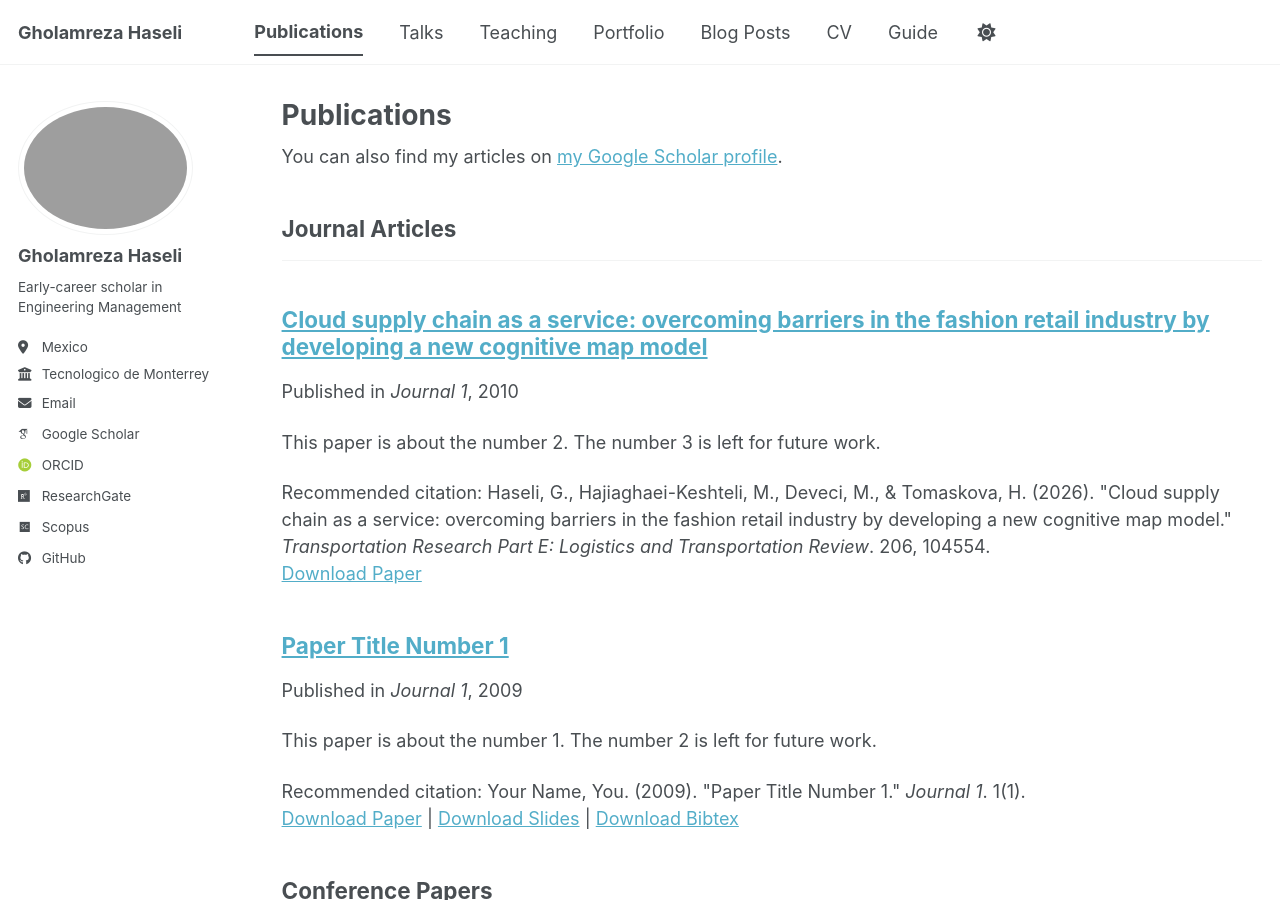
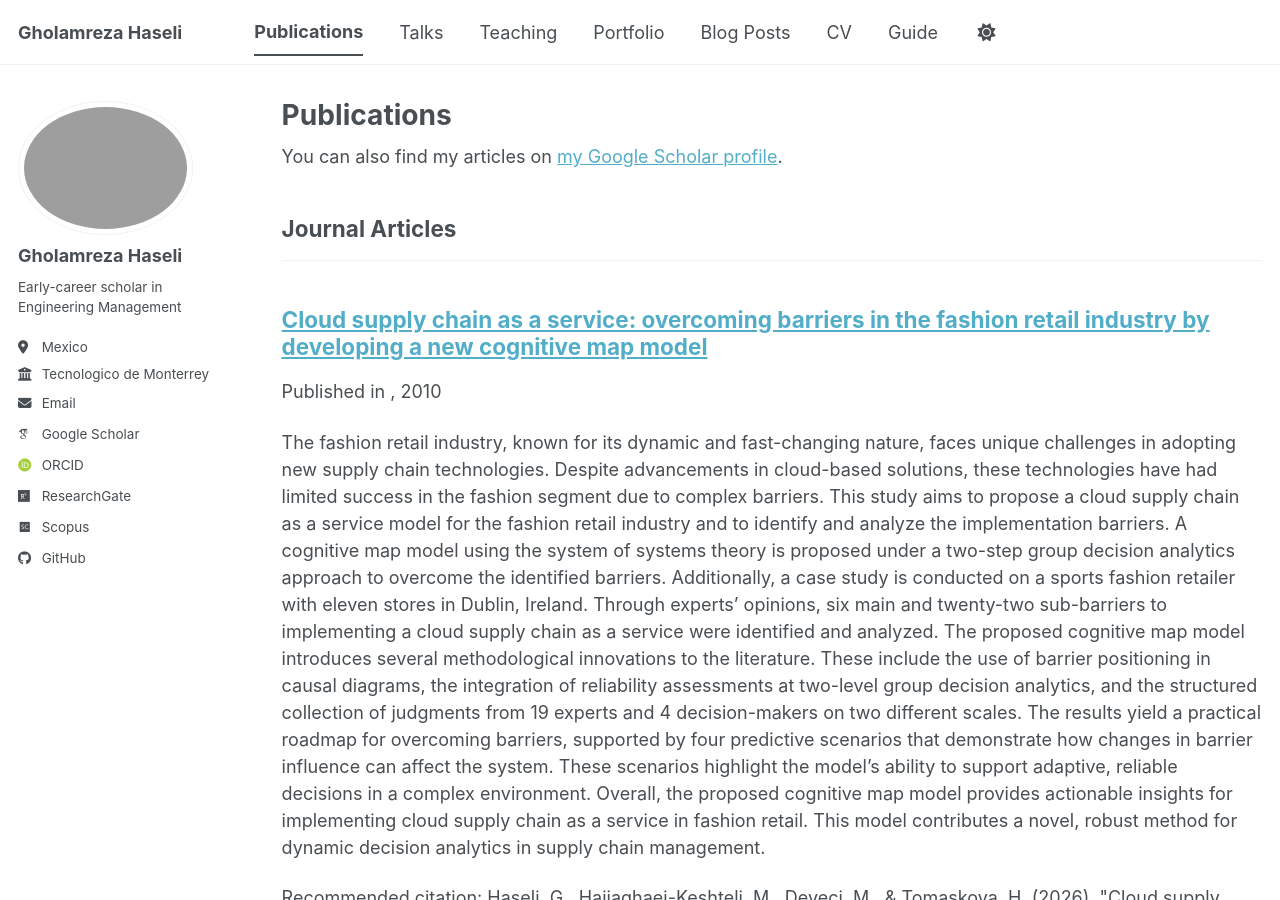
Before and after one commit to Gholamreza-Haseli/Gholamreza-Haseli.github.io, a Jekyll site: the page built from _pages/publications.html, in a window 1280 px wide and 900 px high. Built offline with Jekyll 4.4.1, drawn with Linux system fonts in a browser that asks for light colours; some web fonts are replaced; a script bundle is joined from its source files by our own code; library files that are not in the unit come from our copies.

Commit message:
Update 2010-10-01-paper-title-number-2.md

```diff
--- a/_publications/2010-10-01-paper-title-number-2.md
+++ b/_publications/2010-10-01-paper-title-number-2.md
@@ -3,9 +3,6 @@
 collection: publications
 category: manuscripts
 permalink: /publication/2010-10-01-Cloud-supply-chain-as-a-service:-overcoming-barriers-in-the-fashion-retail-industry-by-developing-a-new-cognitive-map-model
-excerpt: 'This paper is about the number 2. The number 3 is left for future work.'
-date: 2010-10-01
-venue: 'Journal 1'
 paperurl: 'https://www.sciencedirect.com/science/article/abs/pii/S1366554525005824'
 citation: 'Haseli, G., Hajiaghaei-Keshteli, M., Deveci, M., & Tomaskova, H. (2026). &quot;Cloud supply chain as a service: overcoming barriers in the fashion retail industry by developing a new cognitive map model.&quot; <i>Transportation Research Part E: Logistics and Transportation Review</i>. 206, 104554.'
 ---
```
